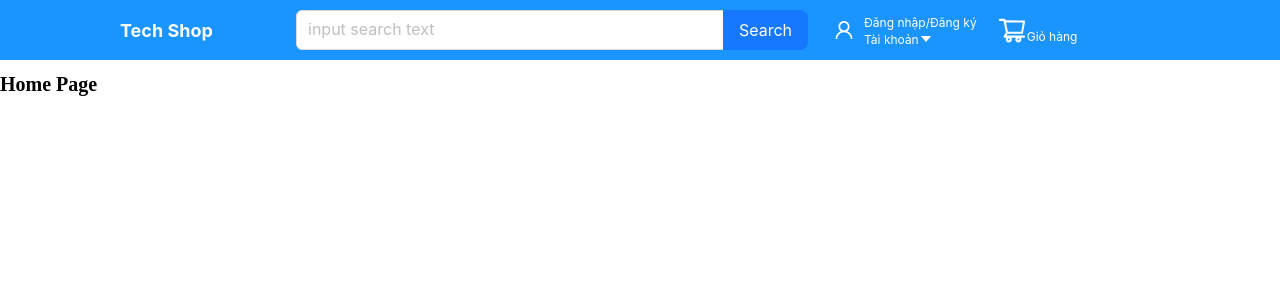
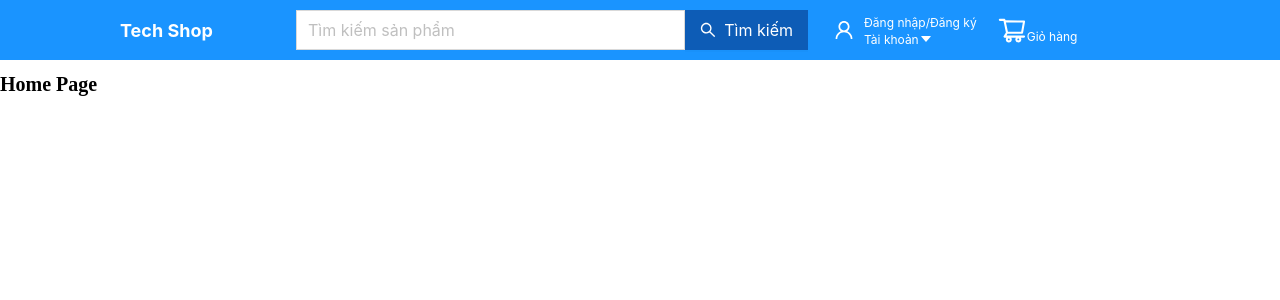
Before and after one commit to Nguyen1976/TechShop, a React (Create React App) app in the folder fe/ui-app/: page / in a window 1280 px wide. Shown: the top 300 px of the page. Built offline with nearby package versions, Linux system fonts and the light colour scheme.

Commit message:
custom InputSearch component

```diff
--- /dev/null
+++ b/fe/ui-app/src/components/ButtonInputSearch/ButtonInputSearch.jsx
@@ -0,0 +1,24 @@
+import { Button, Input } from "antd";
+import { SearchOutlined } from '@ant-design/icons';
+
+function ButtonInputSearch(props) {
+    const {size, placeholder, textButton, bordered, backgroundColorButton = 'rgb(13, 92, 182)', colorButton = '#fff' } = props;
+    return (
+        <div style={{ display: 'flex', backgroundColor: backgroundColorButton }}>
+            <Input
+                size={size}
+                placeholder={placeholder}
+                bordered={bordered}
+                style={{ borderRadius: '0px' }}
+            />
+            <Button
+                size={size}
+                icon={<SearchOutlined />}
+                bordered={bordered}
+                style={{ borderRadius: '0px', backgroundColor: backgroundColorButton, color: colorButton, border: 'none' }}
+            >{textButton}</Button>
+        </div>
+    );
+}
+
+export default ButtonInputSearch;
--- a/fe/ui-app/src/components/HeaderComponent/HeaderComponent.jsx
+++ b/fe/ui-app/src/components/HeaderComponent/HeaderComponent.jsx
@@ -1,10 +1,10 @@
 import React from 'react';
-import { Col, Input } from 'antd';
+import { Col } from 'antd';
 import { WrapperHeader, WrapperHeaderAccount, WrapperTextHeader, WrapperTextHeaderCenter, WrapperTextHeaderSmall } from './style';
 import { CaretDownOutlined, ShoppingCartOutlined, UserOutlined } from '@ant-design/icons';
+import ButtonInputSearch from '../ButtonInputSearch/ButtonInputSearch';
 
 
-const { Search } = Input;
 
 function HeaderComponent() {
     return (
@@ -16,11 +16,10 @@ function HeaderComponent() {
                     </WrapperTextHeader>
                 </WrapperTextHeaderCenter>
                 <Col span={12}>
-                    <Search
-                        placeholder="input search text"
-                        allowClear
-                        enterButton="Search"
-                        size="large"
+                    <ButtonInputSearch
+                        size='large'
+                        placeholder='Tìm kiếm sản phẩm'
+                        textButton='Tìm kiếm'
                     />
                 </Col>
                 <WrapperTextHeaderCenter span={8}>
```
